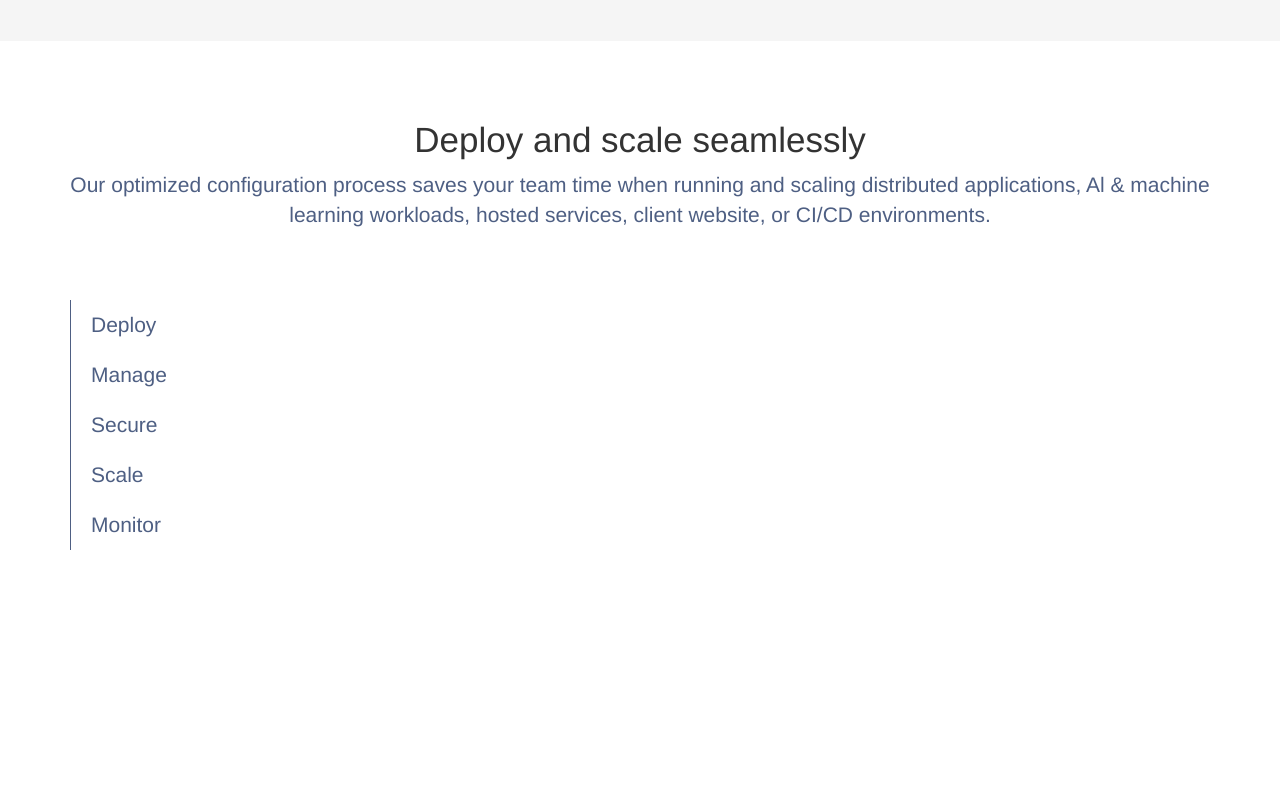
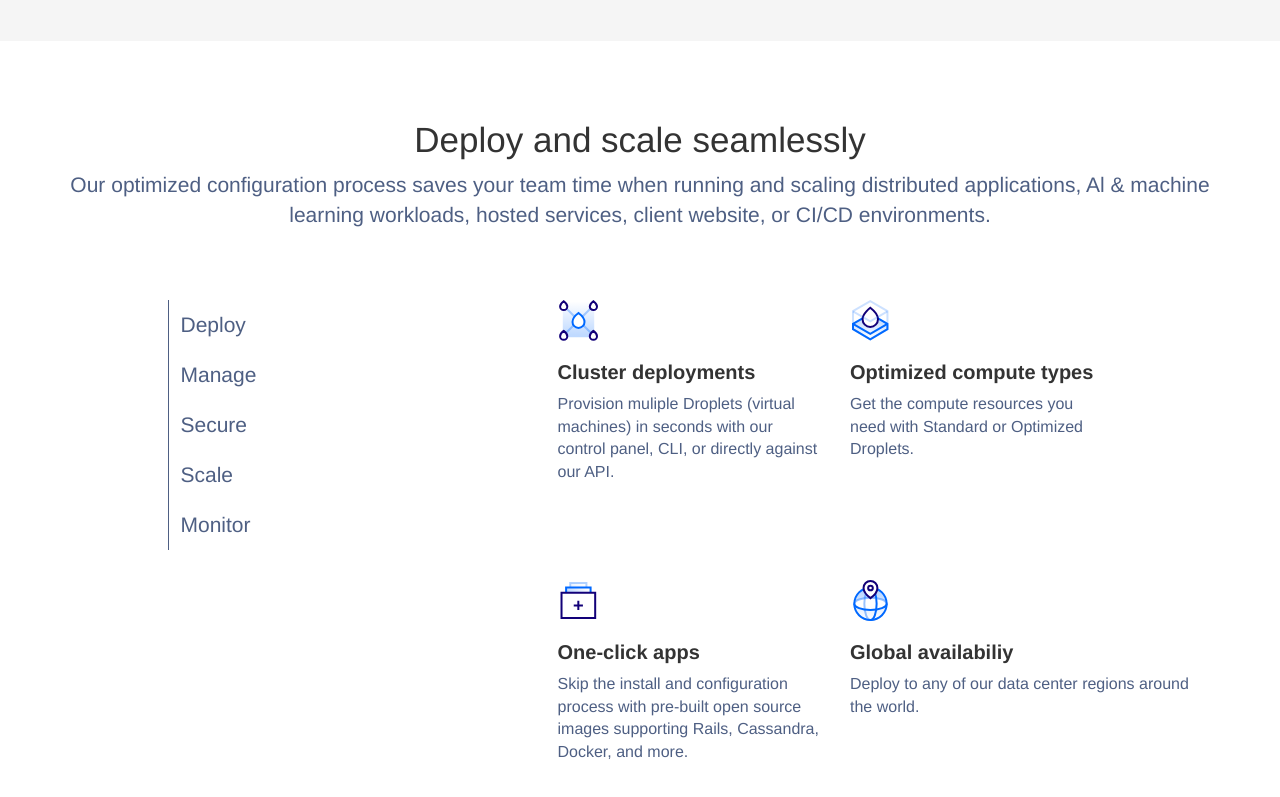
Before and after one commit to Martab1/html-css-digitalocean, a plain HTML site: page index.html in a window 1280 px wide. Shown: the part 831-1628 px from the top of the page. Before the commit the page ends 1395 px from the top, so only its background shows below. Drawn offline with nearby package versions, Linux system fonts and the light colour scheme.

Commit message:
add section deploy

```diff
--- a/css/style.css
+++ b/css/style.css
@@ -38,6 +38,9 @@
     position:relative;
 }
 
+.font_18{
+    font-size:17px;
+}
 
 /* button */
 
@@ -79,6 +82,7 @@ header.main_header .my_btn{
 ul.vertical{
     padding: 6px 12px;
 }
+
 
 /* * * * * * * * MAIN */
 
@@ -149,12 +153,22 @@ main{
 
 .deploy ul{
     border-left: 1px solid rgba(3,27,78,0.70);
-    padding-left: 20px;
+    padding-left: 12px;
 }
 
 .deploy ul li {
     padding: 10px 0;
 }
+
+.deploy .cluster{
+    margin-top: 20px;
+}
+
+.deploy h4{
+    padding-top: 10px;
+    font-size:20px;
+}
+
 
 
 
@@ -207,6 +221,25 @@ main{
 
     }
 
+    .deploy .cluster{
+        margin-top: 0;
+    }
+
+    .one_click,
+    .global{
+        margin-top: 20px;
+    }
+
+
+    .cluster p,
+    .optimized p,
+    .one_click p,
+    .global p{
+        font-size:16px;
+    }
+
+
+
 }
 
 /* MEDIA DESKTOP */
@@ -220,4 +253,11 @@ main{
         padding-right: 12px;
     }
 
+    .list{
+        padding-left: 130px;
+    }
+
+
+
+
 }
--- a/index.html
+++ b/index.html
@@ -151,13 +151,13 @@
         </section>
 
         <!-- deploy -->
-        <section class=" deploy text-center padding_top">
+        <section class=" deploy text-center padding_top padding_bottom">
           <div class="container">
             <h3> Deploy and scale seamlessly</h3>
             <p class=" color_grey padding_bottom">Our optimized configuration process saves your team time when running and scaling distributed applications, Al & machine learning workloads, hosted services, client website, or CI/CD environments.</p>
-            <div class="row">
-                <div class="col-xs-12">
-                    <ul class=" text-left list-unstyled color_grey">
+            <div class="row text-left ">
+                <div class="col-xs-12 col-sm-4 col-sm-offset-1 ">
+                    <ul class="list-unstyled color_grey">
                         <li>
                             Deploy
                         </li>
@@ -175,10 +175,26 @@
                         </li>
                     </ul>
                 </div>
-                <div class="col-xs-12"></div>
-                <div class="col-xs-12"></div>
-                <div class="col-xs-12"></div>
-                <div class="col-xs-12"></div>
+                <div class="col-xs-12 col-sm-3 cluster ">
+                    <img src="./img/cluster-deploy.svg" alt="cluster-deploy">
+                    <h4 class="bolder">Cluster deployments</h4>
+                    <p class="font_18 color_grey">Provision muliple Droplets (virtual machines) in seconds with our control panel, CLI, or directly against our API.</p>
+                </div>
+                <div class="col-xs-12 col-sm-3 optimized ">
+                    <img src="./img/optimized-compute.svg" alt="optimized">
+                    <h4 class="bolder">Optimized compute types</h4>
+                    <p class="font_18 color_grey"> Get the compute resources you need with Standard or Optimized Droplets.</p>
+                </div>
+                <div class="col-xs-12 col-sm-3 col-sm-offset-5 one_click">
+                    <img src="./img/one-click.svg" alt="one-click">
+                    <h4 class="bolder">One-click apps</h4>
+                    <p class="font_18 color_grey"> Skip the install and configuration process with pre-built open source images supporting Rails, Cassandra, Docker, and more.</p>
+                </div>
+                <div class="col-xs-12 col-sm-4  global ">
+                    <img src="./img/global.svg" alt="global">
+                    <h4 class="bolder">Global availabiliy</h4>
+                    <p class="font_18 color_grey"> Deploy to any of our data center regions around the world. </p>
+                </div>
             </div>
           </div>
         </section>
```
